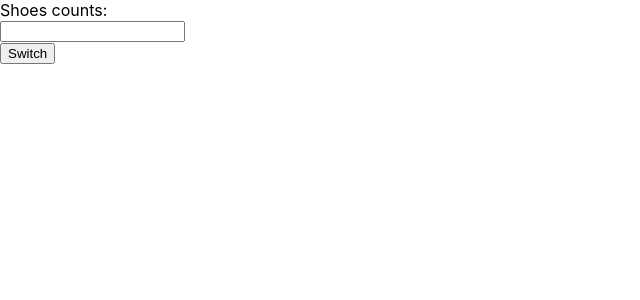
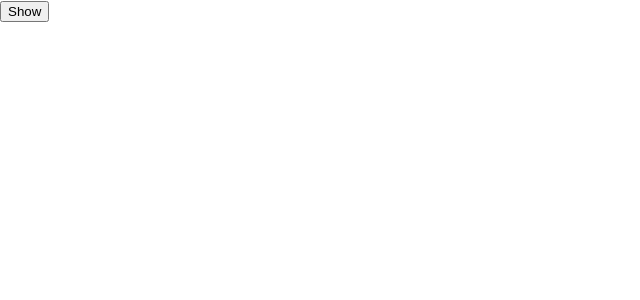
Before and after one commit to natalia-sepka/advanced-react-patterns, a React (Create React App) app: page / in a window 1280 px wide. Shown: the top 300 px of the page, without its empty margins (0-640 px from the left). Built offline with nearby package versions, Linux system fonts and the light colour scheme; the HTML template or start-up script is replaced by a standard one.

Commit message:
useLayoutEffect

```diff
--- a/src/App.js
+++ b/src/App.js
@@ -1,22 +1,33 @@
 import mitt from "mitt";
-import { useState } from "react";
+import { useLayoutEffect, useRef, useState} from "react";
 
 export const emitter = mitt();
 
 function App() {
-    const [changeShirts, setChangeShirts] = useState(false);
+    const [show, setShow] = useState(false);
+    const [top, setTop] = useState(0);
+    const buttonRef= useRef(null);
+
+    useLayoutEffect(() => {
+        if (buttonRef.current === null || !show) return setTop(0);
+        const { bottom } = buttonRef.current.getBoundingClientRect();
+        setTop(bottom + 30)
+    }, [show]);
+
   return (
-    <div>
-        {changeShirts ? (
-            <span>Shirts counts: </span>
-        ) : (
-            <span>Shoes counts: </span>
+    <>
+        <button ref={buttonRef} onClick={() => setShow((s) => !s)}>Show</button>
+        <br />
+        {show && (
+            <div className="tooltip"
+                style = {{
+                    top: `${top}px`
+                }}
+            >
+                Some text...
+            </div>
         )}
-        <br />
-        <input type="number" key={changeShirts ? "shorts" : "shoes"}/>
-        <br />
-        <button onClick={() => setChangeShirts((s) => !s)}>Switch</button>
-    </div>
+    </>
   );
 }
 
--- a/src/index.css
+++ b/src/index.css
@@ -22,3 +22,7 @@ code {
   padding: 10px;
   cursor: pointer;
 }
+.tooltip {
+  position: absolute;
+  border: 2px solid black;
+}
```
